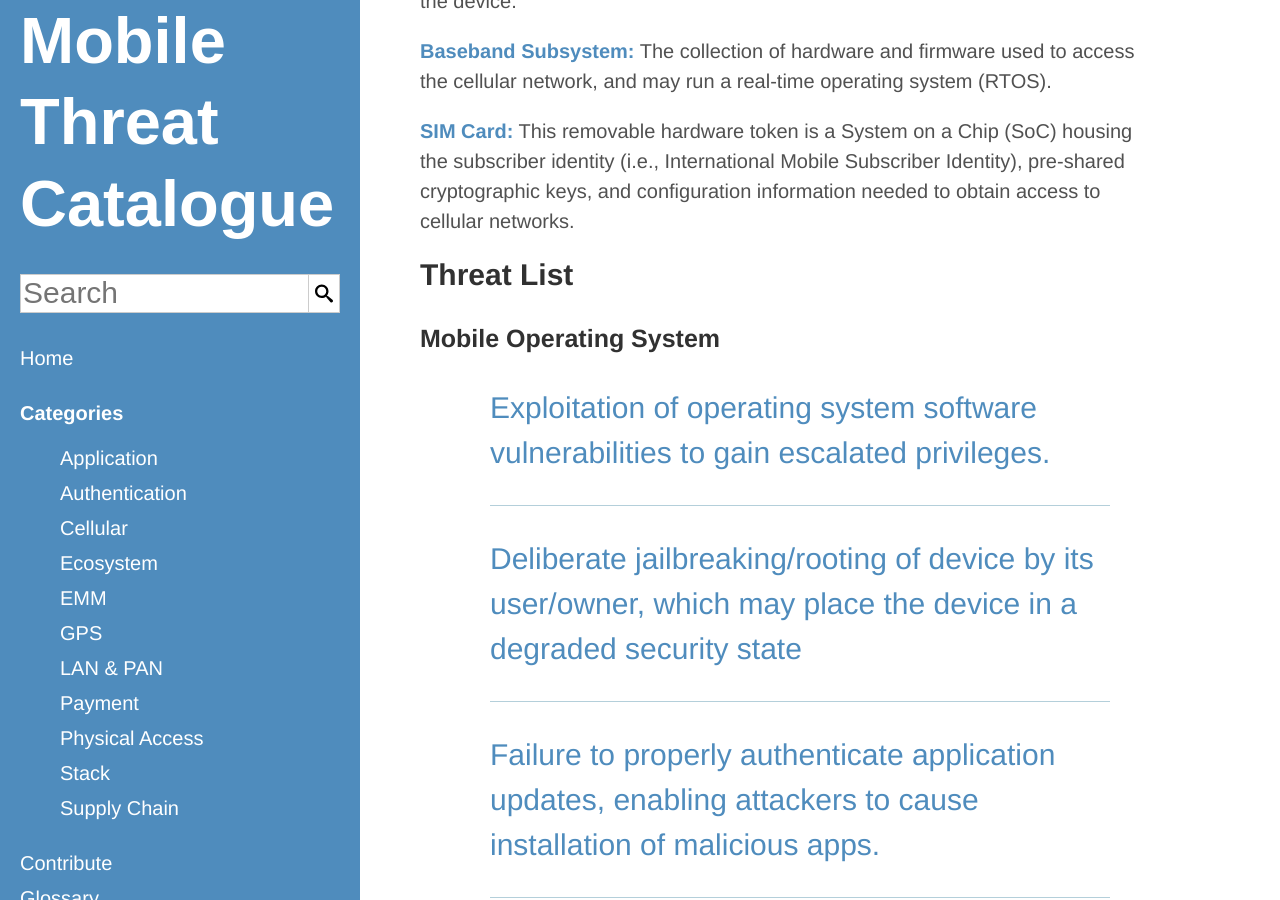
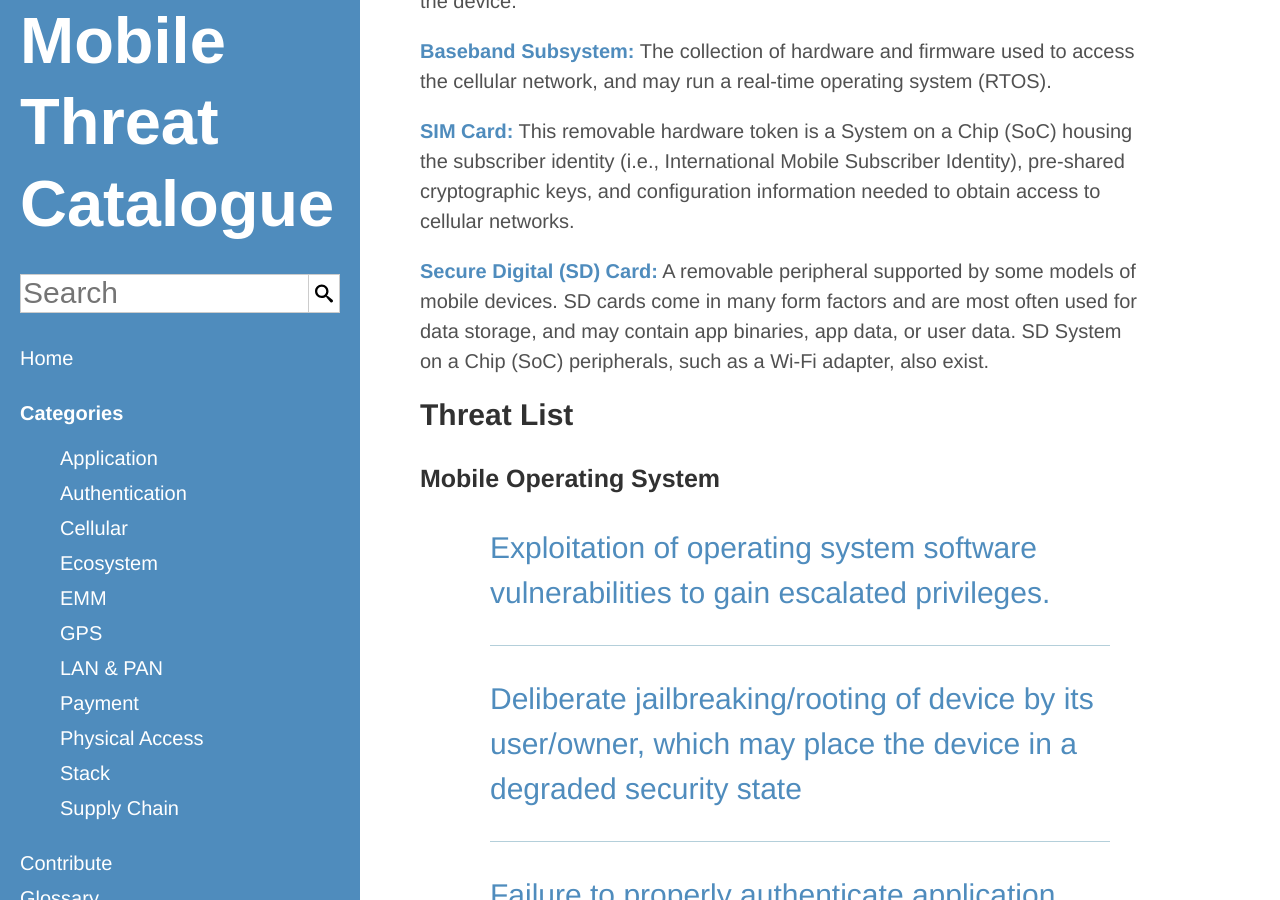
Before and after one commit to usnistgov/mobile-threat-catalogue, a Jekyll site: the page built from stack.html, in a window 1280 px wide and 900 px high, scrolled down 641 px. Built offline with Jekyll 4.4.1, drawn with Linux system fonts in a browser that asks for light colours.

Commit message:
#66: adds SD card description

```diff
--- a/stack.html
+++ b/stack.html
@@ -16,6 +16,9 @@ title: Mobile Device Technology Stack
 
 <p><b><a href="#sim-card">SIM Card:</a></b> This removable hardware token is a System on a Chip (SoC) housing the subscriber identity (i.e., International Mobile Subscriber Identity), pre-shared cryptographic keys, and configuration information needed to obtain access to cellular
     networks.</p>
+
+<p><b><a href="#sd-card">Secure Digital (SD) Card:</a></b> A removable peripheral supported by some models of mobile devices. SD cards come in many form factors and are most often used for data storage, and may contain app binaries, app data, or user data. SD System on a Chip (SoC) peripherals, such as a Wi-Fi adapter, also exist.</p>
+
 
 <h2>Threat List</h2>
 
```
